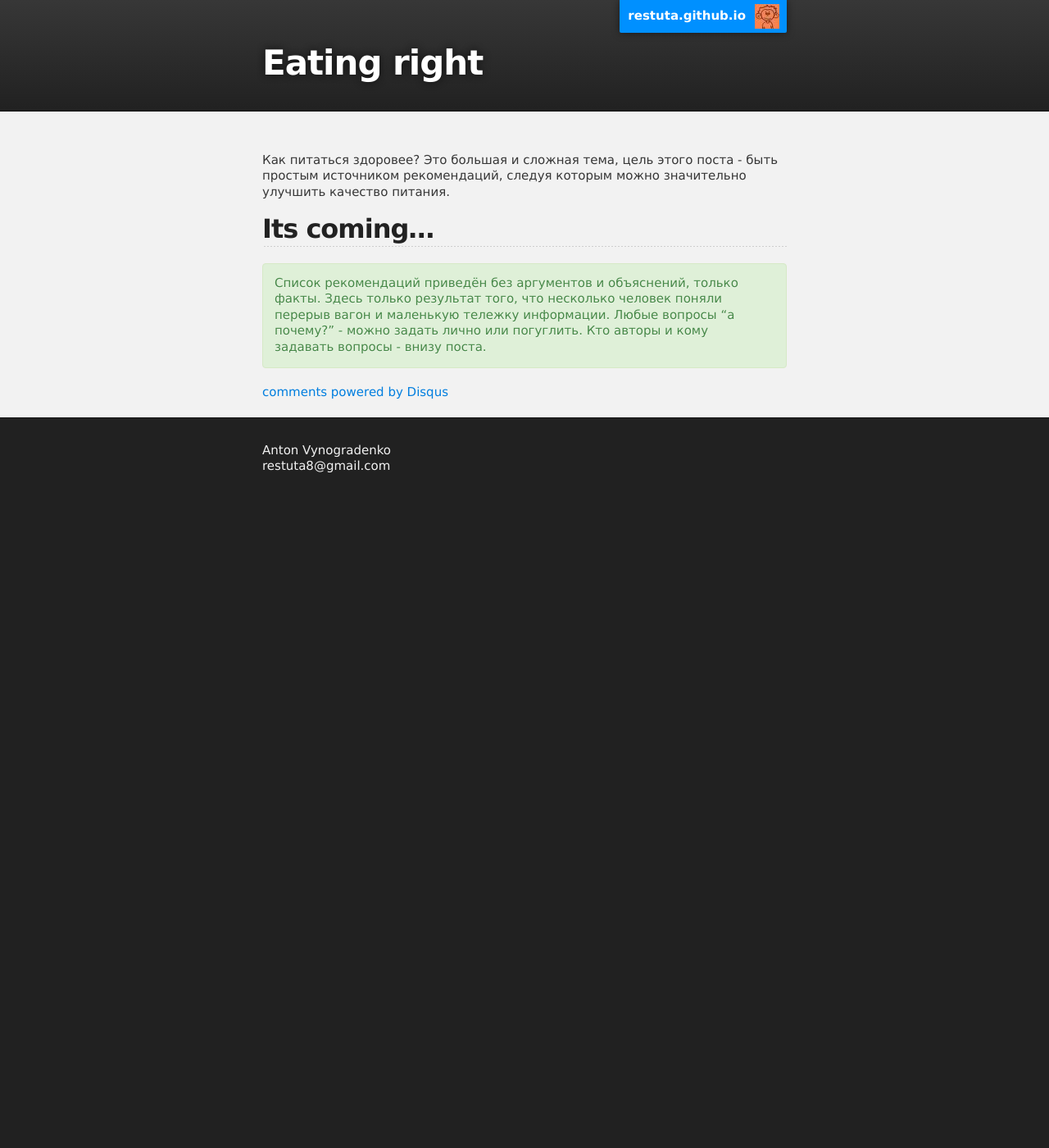
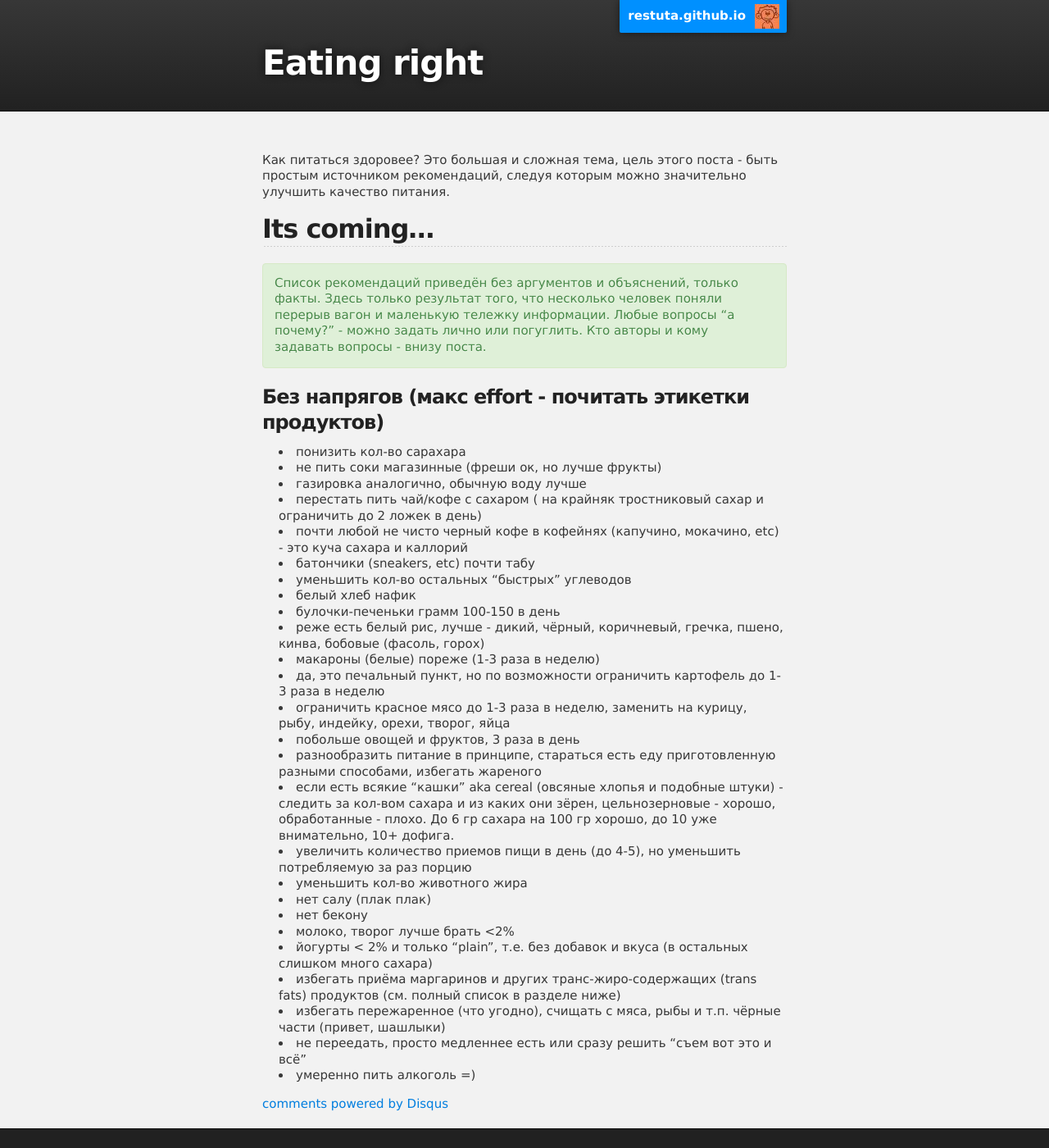
Before and after one commit to Restuta/restuta.github.io, a Jekyll site: the page built from _posts/2013-06-11-eating-right.md, in a window 1280 px wide and 1400 px high. Shown: the whole window at 82% size. Built offline with Jekyll 4.4.1, drawn with Linux system fonts in a browser that asks for light colours; comment, search, counter and statistics services are not loaded.

Commit message:
updated eating right post

```diff
--- a/_posts/2013-06-11-eating-right.md
+++ b/_posts/2013-06-11-eating-right.md
@@ -9,3 +9,31 @@ title: Eating right
 <blockquote class="block green-block">
  	<p>Список рекомендаций приведён без аргументов и объяснений, только факты. Здесь только результат того, что несколько человек поняли перерыв вагон и маленькую тележку информации. Любые вопросы “а почему?” - можно задать лично или погуглить. Кто авторы и кому задавать вопросы - внизу поста.</p>
 </blockquote>
+
+###Без напрягов (макс effort - почитать этикетки продуктов)
+* понизить кол-во сарахара
+ * не пить соки магазинные (фреши ок, но лучше фрукты)
+ * газировка аналогично, обычную воду лучше
+ * перестать пить чай/кофе с сахаром ( на крайняк тростниковый сахар и ограничить до 2 ложек в день)
+ * почти любой не чисто черный кофе в кофейнях (капучино, мокачино, etc) - это куча сахара и каллорий
+ * батончики (sneakers, etc) почти табу
+* уменьшить кол-во остальных “быстрых” углеводов
+ * белый хлеб нафик
+ * булочки-печеньки грамм 100-150 в день
+ * реже есть белый рис, лучше - дикий, чёрный, коричневый, гречка, пшено, кинва, бобовые (фасоль, горох)
+ * макароны (белые) пореже (1-3 раза в неделю)
+* да, это печальный пункт, но по возможности ограничить картофель до 1-3 раза в неделю
+* ограничить красное мясо до 1-3 раза в неделю, заменить на курицу, рыбу, индейку, орехи, творог, яйца
+* побольше овощей и фруктов, 3 раза в день
+* разнообразить питание в принципе, стараться есть еду приготовленную разными способами, избегать жареного
+* если есть всякие “кашки” aka cereal (овсяные хлопья и подобные штуки) - следить за кол-вом сахара и из каких они зёрен, цельнозерновые  - хорошо, обработанные - плохо. До 6 гр сахара на 100 гр хорошо, до 10 уже внимательно, 10+ дофига.
+* увеличить количество приемов пищи в день (до 4-5), но уменьшить потребляемую за раз порцию
+* уменьшить кол-во животного жира
+* нет салу (плак плак)
+* нет бекону
+* молоко, творог лучше брать <2%
+* йогурты < 2% и только "plain", т.е. без добавок и вкуса (в остальных слишком много сахара)
+* избегать приёма маргаринов и других транс-жиро-содержащих (trans fats) продуктов (см. полный список в разделе ниже)
+* избегать пережаренное (что угодно), счищать с мяса, рыбы и т.п. чёрные части (привет, шашлыки)
+* не переедать, просто медленнее есть или сразу решить “съем вот это и всё”
+* умеренно пить алкоголь =)
```
